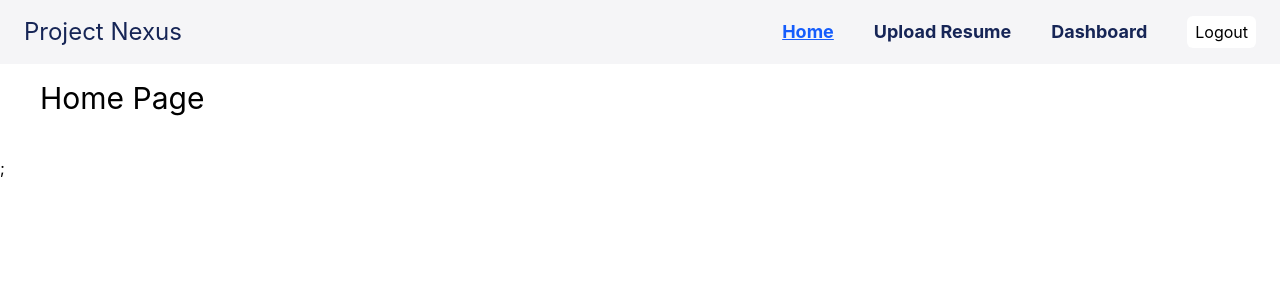
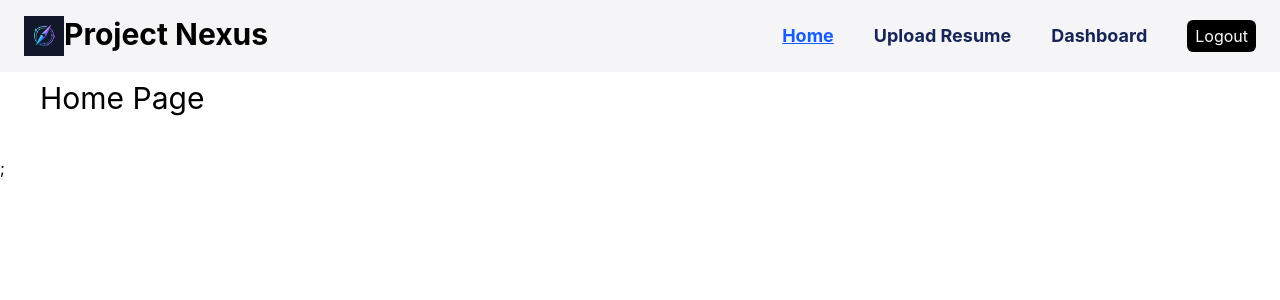
Before and after one commit to heyitsmeravi/project_Nexus, a React (Vite) app in the folder client/: page / in a window 1280 px wide. Shown: the top 300 px of the page. Built offline with nearby package versions, Linux system fonts and the light colour scheme.

Commit message:
new changes in navbar

```diff
--- a/client/src/components/Navbar.tsx
+++ b/client/src/components/Navbar.tsx
@@ -18,14 +18,17 @@ export default function Navbar(){
   }, []);
     return (
         <nav className={`fixed top-0 left-0 w-full z-50 bg-gray-200/40 backdrop-blur-md px-6 flex justify-between items-center ${scrolled ? 'bg-black/40 py-2 backdrop-blur-md shadow-2xl' : 'py-4'}`} >
-            <h1 className={`text-blue-950 ${scrolled?'text-7xl':'text-2xl'}`}>Project Nexus</h1>
+            <div className="flex align-items">
+            <img src="../src/assets/logo.png" alt="nexus-logo" width="40px" ></img>
+            <h1 className={`text-black font-bold ${scrolled?'text-7xl':'text-3xl'}`}>Project Nexus</h1>
+            </div>
             <div className="hidden md:flex gap-10 items-center">
                 <ul className="flex gap-10 text-lg font-bold">
                     <li><NavLink className={navLinkClass} to="/">Home</NavLink></li>
                     <li><NavLink className={navLinkClass} to="/upload">Upload Resume</NavLink></li>
                     <li><NavLink className={navLinkClass} to="/dashboard">Dashboard</NavLink></li>
                 </ul>
-                <button className=" bg-white px-2 py-1 rounded-md hover:bg-gray-100 cursor-pointer" type='button'>Logout</button>
+                <button className=" bg-black text-white px-2 py-1 rounded-md hover:bg-gray-100 cursor-pointer" type='button'>Logout</button>
              </div>
             <button
               className="md:hidden text-2xl"
@@ -39,7 +42,7 @@ export default function Navbar(){
                   <NavLink className={navLinkClass} to="/" onClick={()=>setMenuOpen(false)}>Home</NavLink>
                   <NavLink className={navLinkClass} to="/upload" onClick={()=>setMenuOpen(false)}>Upload Resume</NavLink>
                   <NavLink className={navLinkClass} to="/dashboard" onClick={()=>setMenuOpen(false)}>Dashboard</NavLink>
-                  <button className="bg-gray-100 px-4 py-2 rounded-md" type='button'>Logout</button>
+                  <button className="bg-blue-800 px-5 py-3  rounded-md" type='button'>Logout</button>
                 </div>
               )
             }
```
Also changed, not shown: client/src/assets/logo.png (added).
